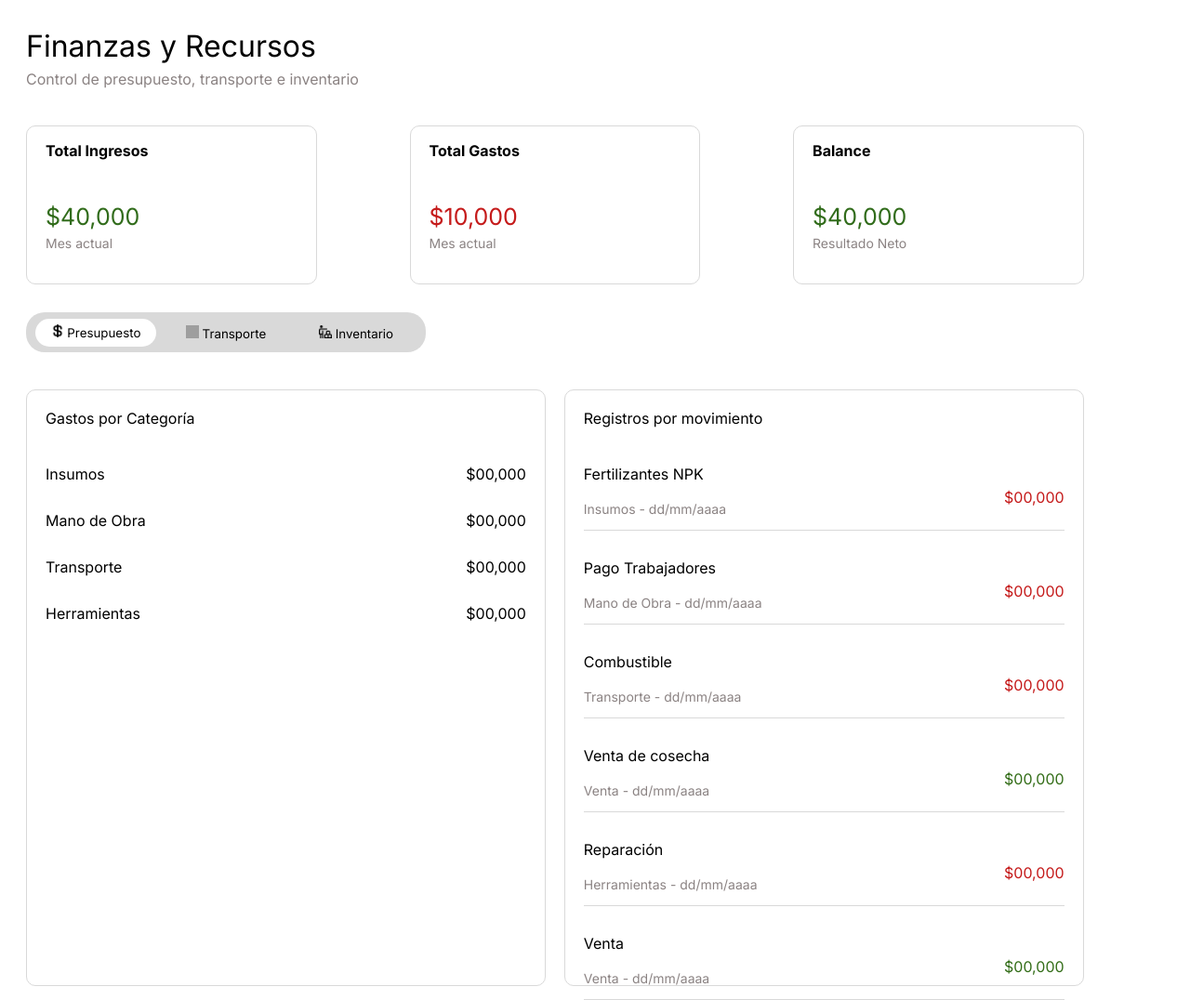
After one commit to KLMZK/agrocana, a PHP site: page /FinanzasyRecursos-Presupuesto.html in a window 1280 px wide. The commit adds this page. Shown: the whole page at 93% size. Run offline with PHP 8.4, Linux system fonts and the light colour scheme; grey boxes are pictures that could not be loaded.

Commit message:
Modulo Finanzas y recursos terminado, nuevos nombres, cambios en los csss y demás

```diff
--- a/CultivosAgricolas.html
+++ b/Cultivos-ActividadesAgricolas.html
@@ -9,7 +9,7 @@
         <h1>Actividades Agrícolas</h1>
         <h2>Registro y seguimiento de las actividades</h2>
         <div class="bot">
-            <form action="FormularioAgricolas.html" style="margin-top: 17px;">
+            <form action="Cultivos-FormularioAgregarActividad.html" style="margin-top: 17px;">
                 <button>
                     <img src="iconos/anadir.png" alt="anadir" width="14" height="14">
                     Agregar Actividad
@@ -17,7 +17,7 @@
             </form>
         </div>
         <div class="seleccion">
-            <form action="Cultivos.html"style="margin-top: 17px;">
+            <form action="Cultivos-CultivosRegistrados.html"style="margin-top: 17px;">
             <button>
                 <img src="iconos/planta-negro.png" alt="Icono Cultivos Registrados" width="14" height="14">
                 Cultivos Registrados</button>
--- a/Cultivos.html
+++ b/Cultivos-CultivosRegistrados.html
@@ -9,7 +9,7 @@
         <h1>Cultivos</h1>
         <h2>Registro y seguimiento de las cañas</h2>
         <div class="bot">
-            <form action="FormularioCultivos.html" style="margin-top: 17px;">
+            <form action="Cultivos-FormularioAgregarCultivo.html" style="margin-top: 17px;">
             <button>
                 <img src="iconos/anadir.png" alt="anadir" width="14" height="14">
                 Agregar Cultivo
@@ -20,7 +20,7 @@
                 <button class="activo">
                     <img src="iconos/planta-negro.png" alt="Icono Cultivos Registrados" width="14" height="14">
                     Cultivos Registrados</button>
-            <form action="CultivosAgricolas.html" style="margin-top: 17px;">
+            <form action="Cultivos-ActividadesAgricolas.html" style="margin-top: 17px;">
             <button>
                  <img src="iconos/calendario.png" alt="Icono Actividades Agrícolas" width="14" height="14">
                 Actividades Agrícolas</button>
--- /dev/null
+++ b/FinanzasyRecursos-Presupuesto.html
@@ -0,0 +1,169 @@
+<html>
+    <head>
+        <title></title>
+        <meta charset="UTF-8">
+        <link href="https://fonts.googleapis.com/css2?family=Inter:wght@400;700&display=swap" rel="stylesheet">
+        <link rel="stylesheet" href="estilos/pantallasCultivos.css">
+        <style>
+            .seleccion button{
+                width: 130px;
+            }
+            .seleccion button:hover{
+                width: 130px;
+            }
+            .seleccion button.activo{
+                width: 130px;
+            }
+            .seleccion{
+                width: 410px;
+                height:3px;
+            }
+            .categoria,.valor{
+                font-family: "Inter", sans-serif;
+                font-size: 16px;
+            }
+            .info{
+                border: 1px solid #D9D9D9;
+                background-color: transparent;
+                border-radius: 10px;
+                padding: 20px;
+                font-family: "Inter", sans-serif;
+                font-size: 16px;
+                width: 50%;
+                height: 600px;
+            }
+            .titulo{
+                margin-top: 0px;
+                margin-bottom: 40px;
+                font-family: "Inter", sans-serif;
+                font-size: 16px;
+            }
+            .gastos{
+                margin-bottom: 30px;
+                display: flex;
+                justify-content: space-between;
+                align-items: center;
+            }
+            .dato{
+                align-items: left;
+                flex-direction: column;
+                margin-top: 19px;
+                font-family: "Inter", sans-serif;
+                font-size: 14px;
+                color:#8B8383;
+            }
+            .detalle{
+                display: flex;
+                flex-direction: column;
+                margin-right: 15px;
+                flex-grow: 1px;
+            }
+        </style>
+    </head>
+    <body>
+        <h1> Finanzas y Recursos</h1>
+        <h2>Control de  presupuesto, transporte e inventario</h2>
+
+        <div class="contenedor">
+            <div class="cuadros">
+                <p style="font-weight: bold;">Total Ingresos</p>
+                <text style="color:#316C1B; font-size: 25px; margin-top: 30px;">$40,000</text><br>
+                <text style="color:#8B8383; font-size: 14px; margin-top: -15px;">Mes actual</text>
+            </div>
+            <div class="cuadros">
+                <p style="font-weight: bold;">Total Gastos</p>
+                <text style="color:#C51B1B; font-size: 25px; margin-top: 30px;">$10,000</text><br>
+                <text style="color:#8B8383; font-size: 14px; margin-top: -15px;">Mes actual</text>
+            </div>
+            <div class="cuadros">
+                <p style="font-weight: bold;">Balance</p>
+                <text style="color:#316C1B; font-size: 25px; margin-top: 30px;">$40,000</text><br>
+                <text style="color:#8B8383; font-size: 14px; margin-top: -15px;">Resultado Neto</text>
+            </div>
+        </div>
+
+        <div class="seleccion" style="gap:10px;">
+                <button class="activo">
+                    <img src="iconos/dolar.png" alt="Icono dolar" width="14" height="14">
+                    Presupuesto</button>
+            <form action="FinanzasyRecursos-Transporte.html" style="margin-top: 17px;">
+            <button>
+                 <img src="iconos/camion.png" alt="Icono Transporte" width="14" height="14">
+                Transporte</button>
+            </form>
+            <form action="FinanzasyRecursos-Inventario.html" style="margin-top: 17px;">
+                <button>
+                 <img src="iconos/proveedor2.png" alt="Icono inventario" width="14" height="14">
+                Inventario</button>
+            </form>
+        </div>
+        <form>
+            <div class="contenedor" style="gap: 20px;">
+                <div class="info">
+                    <p class="titulo">Gastos por Categoría</p>
+                <div class="gastos">
+                    <text class="categoria">Insumos</text>
+                    <text class="valor">$00,000<br></text>
+                </div>
+                <div class="gastos">
+                    <text class="categoria">Mano de Obra</text>
+                    <text class="valor">$00,000<br></text>
+                </div>
+                <div class="gastos">
+                    <text class="categoria">Transporte</text>
+                    <text class="valor">$00,000<br></text>
+                </div>
+                <div class="gastos">
+                    <text class="categoria">Herramientas</text>
+                    <text class="valor">$00,000<br></text>
+                </div>
+                </div>
+                <div class="info">
+                    <p class="titulo">Registros por movimiento</p>
+                    <div class="gastos" style="border-bottom: 1px solid #D9D9D9;">
+                        <div class="detalle">
+                            <text class="categoria">Fertilizantes NPK</text>
+                            <p class="dato">Insumos - dd/mm/aaaa</p>
+                        </div>
+                        <text class="valor" style="color:#C51B1B;">$00,000<br></text>
+                    </div>
+                    <div class="gastos" style="border-bottom: 1px solid #D9D9D9;">
+                        <div class="detalle">
+                            <text class="categoria">Pago Trabajadores</text>
+                            <p class="dato">Mano de Obra - dd/mm/aaaa</p>
+                        </div>
+                        <text class="valor" style="color:#C51B1B;">$00,000<br></text>
+                    </div>
+                    <div class="gastos" style="border-bottom: 1px solid #D9D9D9;">
+                        <div class="detalle">
+                            <text class="categoria">Combustible</text>
+                            <p class="dato">Transporte - dd/mm/aaaa</p>
+                        </div>
+                        <text class="valor" style="color:#C51B1B;">$00,000<br></text>
+                    </div>
+                    <div class="gastos" style="border-bottom: 1px solid #D9D9D9;">
+                        <div class="detalle">
+                            <text class="categoria">Venta de cosecha</text>
+                            <p class="dato">Venta - dd/mm/aaaa</p>
+                        </div>
+                        <text class="valor" style="color:#346E19;">$00,000<br></text>
+                    </div>
+                    <div class="gastos" style="border-bottom: 1px solid #D9D9D9;">
+                        <div class="detalle">
+                            <text class="categoria">Reparación</text>
+                            <p class="dato">Herramientas - dd/mm/aaaa</p>
+                        </div>
+                        <text class="valor" style="color:#C51B1B;">$00,000<br></text>
+                    </div>
+                    <div class="gastos" style="border-bottom: 1px solid #D9D9D9;">
+                        <div class="detalle">
+                            <text class="categoria">Venta</text>
+                            <p class="dato">Venta - dd/mm/aaaa</p>
+                        </div>
+                        <text class="valor" style="color:#346E19;">$00,000<br></text>
+                    </div>
+                </div>
+            </div>
+        </form>
+    </body>
+</html>
--- a/estilos/pantallasCultivos.css
+++ b/estilos/pantallasCultivos.css
@@ -29,12 +29,14 @@ h2{
     padding: 20px 10px;
     border-radius: 20px;
     text-align:left;
-    width: 330px;
+    width: 360px;
     height: 0px;
     gap: 10px;
 
 }
 .seleccion button{
+    width: 180px;
+    height: 30px;
     border: none;
     background-color: transparent;
     color: black;
@@ -42,18 +44,18 @@ h2{
     font-weight: normal;
     font-family: "Inter", sans-serif;
     cursor: pointer;
-    border-radius: 20px;
+    border-radius: 40px;
 }
 .seleccion button:hover{
     background-color: #ffffff;
     height: 30px;
-    width: 160px;
+    width: 180px;
 }
 
 .seleccion button.activo {
    background-color: #ffffff;
    height: 30px;
-   width: 160px;
+   width: 180px;
 }
 .contenido{
     flex-direction: column;
@@ -63,13 +65,19 @@ h2{
     display: flex;
     margin-top: 30px;
     margin-left: 20px;
-    background-color: white;
+    background-color: transparent;
     padding: 20px 10px;
     border-radius: 10px;
     text-align:left;
     width: 1300px;
     height: 386px;
     gap: 10px;
+}
+.arriba {
+    display: flex;
+    justify-content: space-between;
+    align-items: center;
+    width: 100%;
 }
 .contenido .arriba{
     align-items: flex-start;
@@ -81,8 +89,8 @@ h2{
     padding: 0;
     border-radius: 10px;
     text-align:left;
-    width: 1300px;
-    height: 386px;
+    width: 100%;
+    height: auto;
     gap: 10px;
 }
 .contenido .arriba .filtrar{
@@ -156,7 +164,6 @@ h2{
     display: flex;
     justify-content: right;
     align-items: right;
-    margin-right: 100px;
 }
 .bot button{
     display: flex;
@@ -221,3 +228,21 @@ h2{
     width: 18px;
     height: 18px;
 }
+.contenedor{
+    margin-top: 40px;
+    margin-left: 20px;
+    display: flex;
+    gap: 100px;
+    height: 171px;
+    width: 90%;
+}
+.cuadros{
+    padding-left: 20px;
+    border: 1px solid #D9D9D9;
+    display: flex;
+    flex-direction: column;
+    flex: 1px;
+    font-family: "Inter", sans-serif;
+    font-size: 16px;
+    border-radius: 10px;
+}
--- a/menu.html
+++ b/menu.html
@@ -46,7 +46,7 @@
                 </div>
             </div>
             <div id="frame">
-                <iframe src="Principal.html" width="100%" height="91.5%"></iframe>
+                <iframe src="FinanzasyRecursos-Presupuesto.html" width="100%" height="91.5%"></iframe>
             </div>
         </div>
     </body>
```
Also changed, not shown: Cultivos-FormularioAgregarActividad.html (renamed from FormularioAgricolas.html, +14 -6 lines), FinanzasyRecursos-FormularioAgregarItem.html (added, +28 -0 lines), FinanzasyRecursos-FormularioNuevaUbicacion.html (added, +25 -0 lines), FinanzasyRecursos-FormularioRegistrarItem.html (added, +113 -0 lines), FinanzasyRecursos-FormularioRegistrarVehiculos.html (added, +75 -0 lines), FinanzasyRecursos-Inventario.html (added, +132 -0 lines), FinanzasyRecursos-Transporte.html (added, +129 -0 lines), Cultivos-FormularioAgregarCultivo.html (renamed from FormularioCultivos.html).
